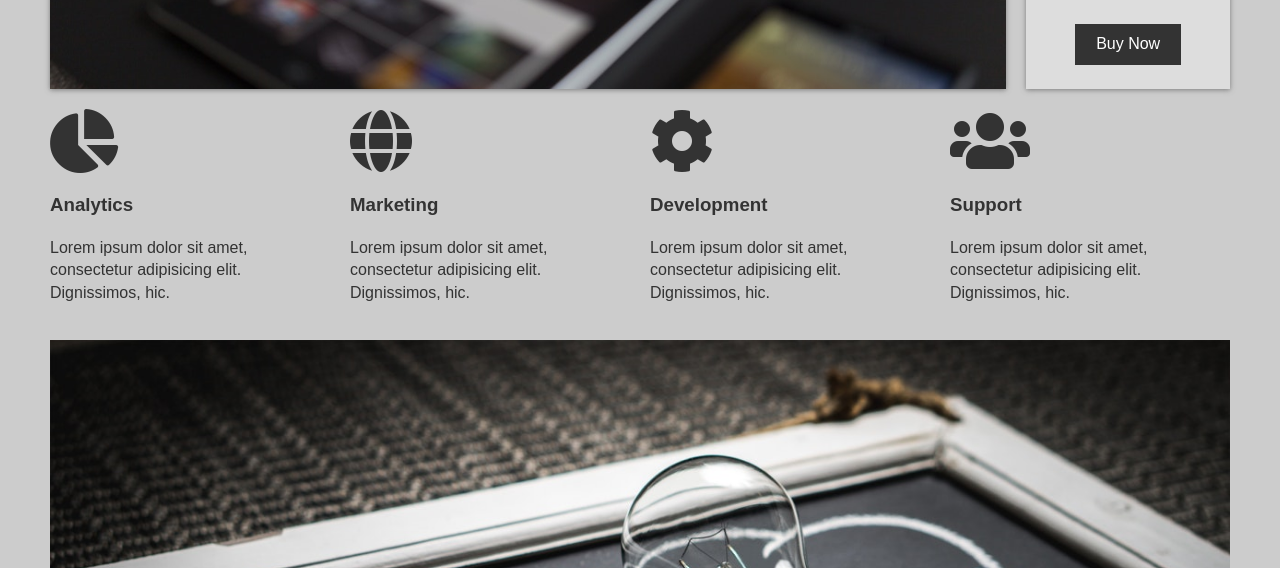
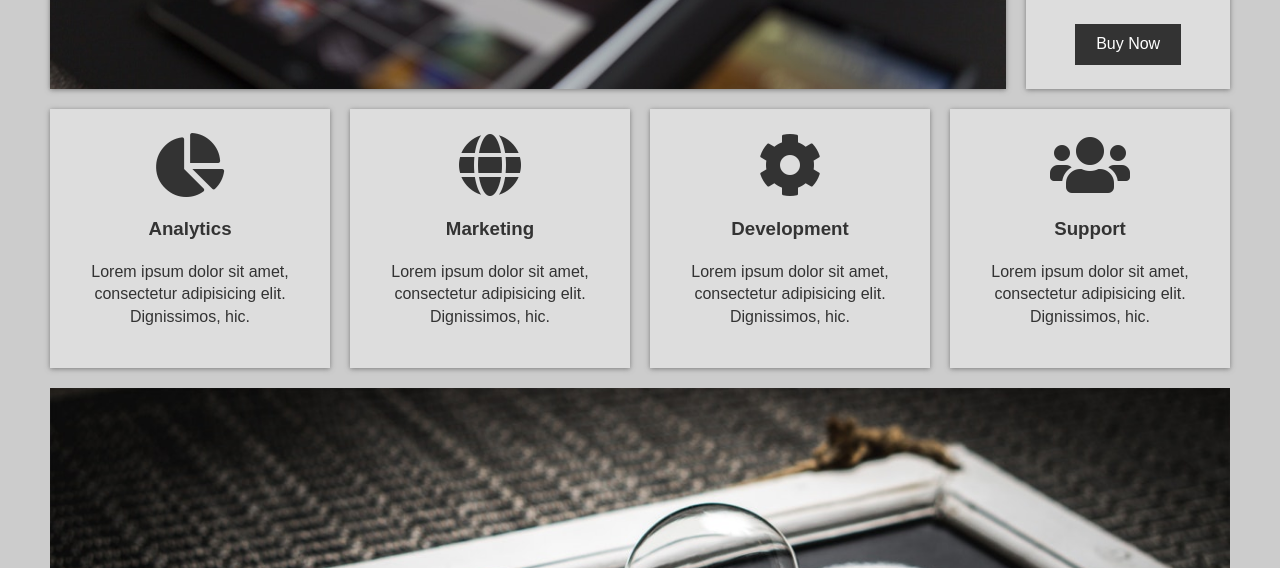
Before and after one commit to Annie-Huang/cssgridbiz, a plain HTML site: page index.html in a window 1280 px wide. Shown: the part 644-1212 px from the top of the page. Drawn offline with Linux system fonts and the light colour scheme.

Commit message:
Finished the boxes/box section

```diff
--- a/style.css
+++ b/style.css
@@ -141,3 +141,10 @@ img {
      */
     grid-template-columns: repeat(auto-fit, minmax(200px, 1fr));
 }
+
+.box {
+    background: var(--primary);
+    text-align: center;
+    padding: 1.5rem 2rem;
+    box-shadow: var(--shadow);
+}
```
